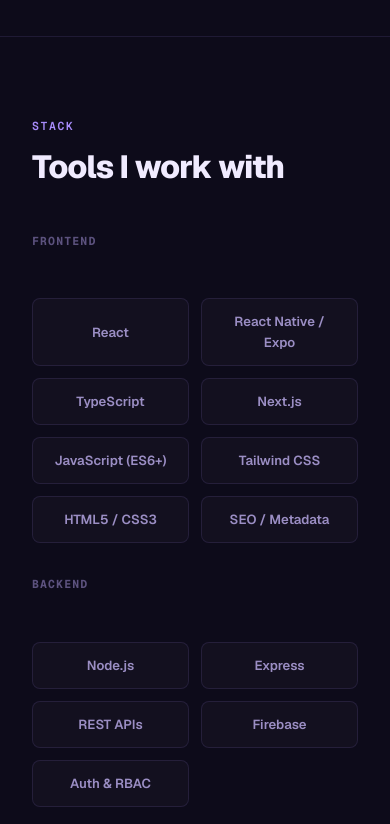
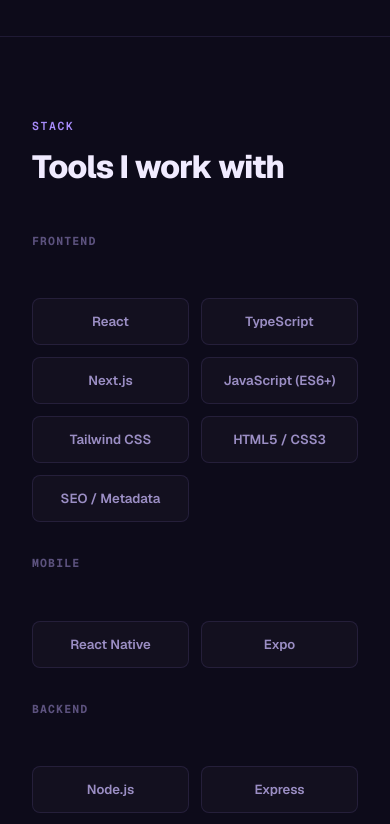
Before and after one commit to wild-butterfly/askin-dev, a Next.js app: page /portfolio in a window 390 px wide. Shown: the part 4708-5532 px from the top of the page. Built offline with nearby package versions, Linux system fonts and the light colour scheme.

Commit message:
List React Native and Expo separately in mobile skills

```diff
--- a/app/portfolio/page.tsx
+++ b/app/portfolio/page.tsx
@@ -1103,7 +1103,6 @@ export default function Portfolio() {
                 label: "Frontend",
                 skills: [
                   "React",
-                  "React Native / Expo",
                   "TypeScript",
                   "Next.js",
                   "JavaScript (ES6+)",
@@ -1111,6 +1110,10 @@ export default function Portfolio() {
                   "HTML5 / CSS3",
                   "SEO / Metadata",
                 ],
+              },
+              {
+                label: "Mobile",
+                skills: ["React Native", "Expo"],
               },
               {
                 label: "Backend",
```
